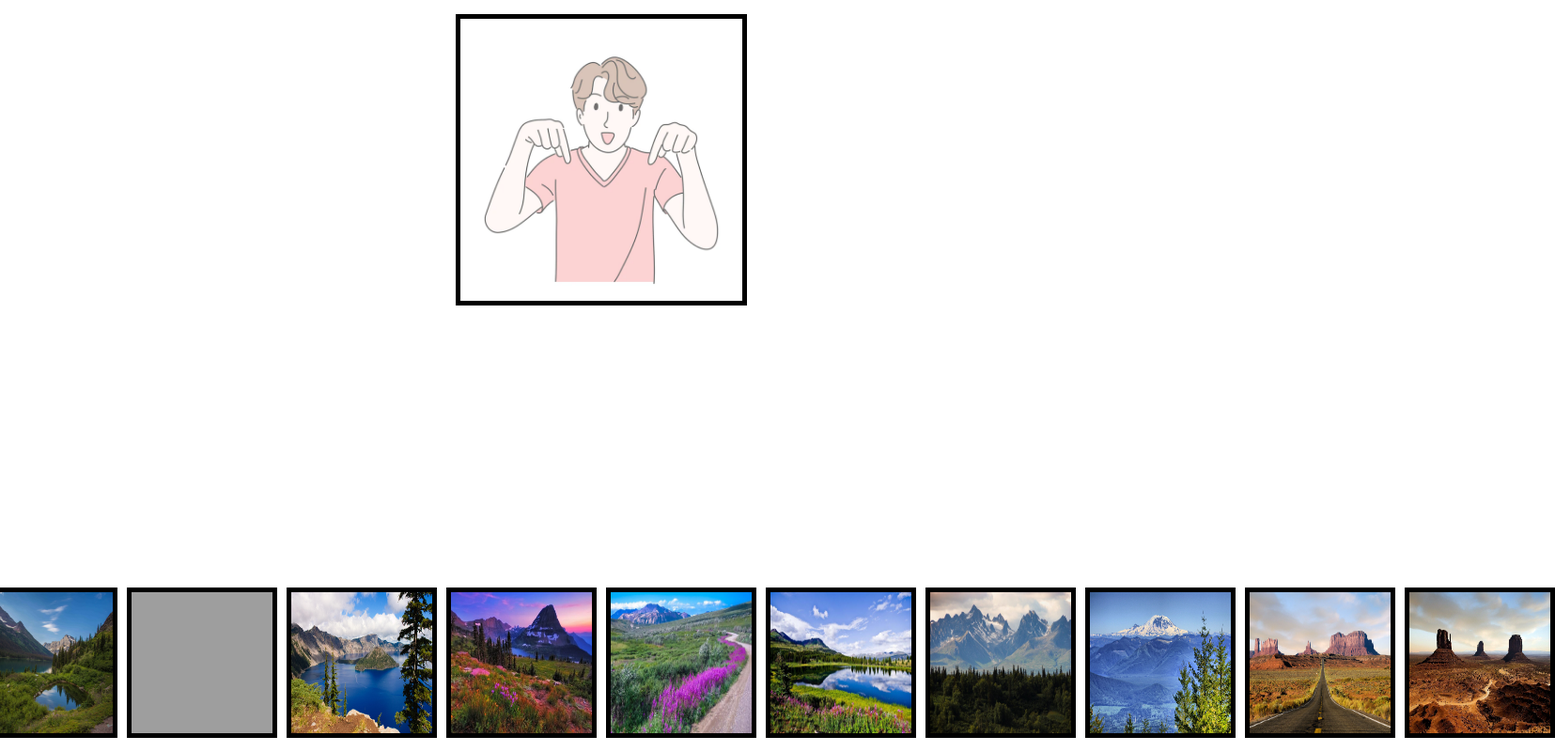
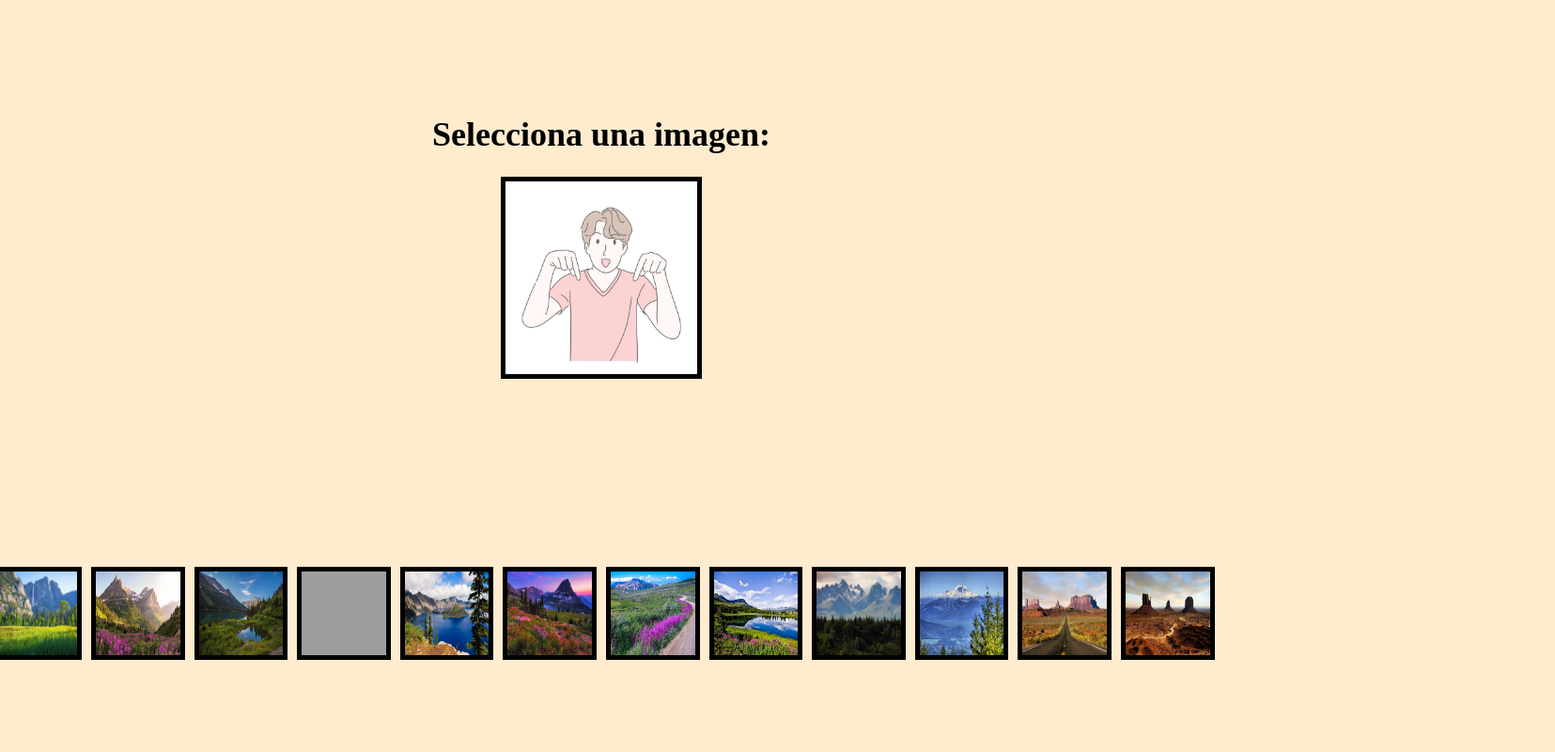
Before and after one commit to AgustinItuarte/Agranda-Imagenes, a plain HTML site: page index.html in a window 1280 px wide. Shown: the whole page at 94% size, 1655 px wide, since content can reach past the window. Drawn offline with Linux system fonts and the light colour scheme; grey boxes are pictures that could not be loaded.

Commit message:
contenido de la pagina centrado

```diff
--- a/index.html
+++ b/index.html
@@ -8,7 +8,10 @@
     <title>Imagenes USA</title>
 </head>
 <body>
-    <img id="imagenGrande" src="imagenes/imgGrande.webp" alt="">
+    <div class="container1">
+        <h1>Selecciona una imagen:</h1>
+        <img id="imagenGrande" src="imagenes/imgGrande.webp" alt="">
+    </div>
     <div class="container">
         <img src="imagenes/img1.jpg" class="imgChicas">
         <img src="imagenes/img2.jpeg" class="imgChicas">
--- a/style.css
+++ b/style.css
@@ -5,21 +5,30 @@ body {
     flex-direction: column;
     align-items: center;
     justify-content: center;
-    gap: 300px;
+    gap: 200px;
+    background-color:blanchedalmond;
 }
 
 .container {
     display: flex;
     gap: 10px;
 }
+.container1 {
+    display: flex;
+    flex-direction: column;
+    justify-content: center;
+    align-items: center;
+    font-size:large;
+}
+
 
 img {
-    width: 150px;
-    height: 150px;
+    width: 7vw;
+    height: 7vw;
     border: 5px solid black;
 }
 
 #imagenGrande {
-    width: 300px;
-    height: 300px;
+    width: 16vw;
+    height: 16vw;
 }
```
